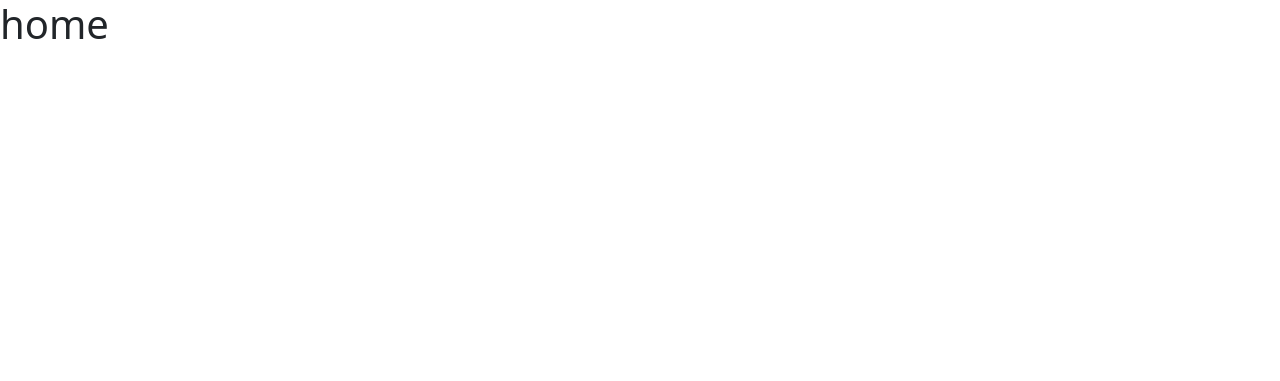
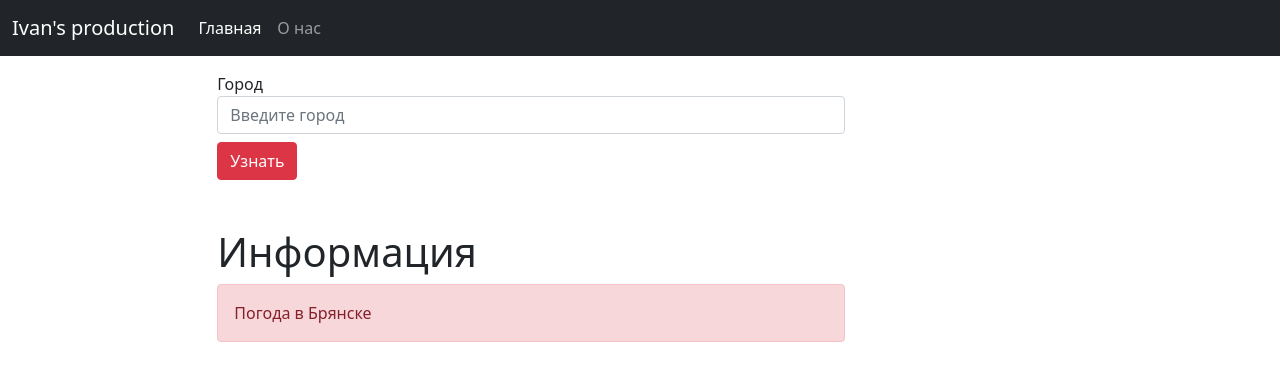
Before and after one commit to IvanSafr/WeatherShow, a Django app: page / in a window 1280 px wide. Before the commit the part shown is almost empty. Shown: the top 381 px of the page. Run offline with Django 4.2, Linux system fonts and the light colour scheme; data that the repository does not hold is empty.

Commit message:
Запрос данных погоды

```diff
--- a/WeatherShower/Weather/templates/base.html
+++ b/WeatherShower/Weather/templates/base.html
@@ -7,6 +7,45 @@
     <script src="https://cdn.jsdelivr.net/npm/bootstrap@5.0.2/dist/js/bootstrap.bundle.min.js" integrity="sha384-MrcW6ZMFYlzcLA8Nl+NtUVF0sA7MsXsP1UyJoMp4YLEuNSfAP+JcXn/tWtIaxVXM" crossorigin="anonymous"></script>
 </head>
 <body>
-    <h1>home</h1>
+<nav class="navbar navbar-expand-lg fixed-top navbar-dark bg-dark" aria-label="Main navigation">
+  <div class="container-fluid">
+    <a class="navbar-brand" href="#">Ivan's production</a>
+    <button class="navbar-toggler p-0 border-0" type="button" id="navbarSideCollapse" aria-label="Toggle navigation">
+      <span class="navbar-toggler-icon"></span>
+    </button>
+
+    <div class="navbar-collapse offcanvas-collapse" id="navbarsExampleDefault">
+      <ul class="navbar-nav me-auto mb-2 mb-lg-0">
+        <li class="nav-item">
+          <a class="nav-link active" aria-current="page" href="{% url 'home' %}">Главная</a>
+        </li>
+        <li class="nav-item">
+          <a class="nav-link" href="#">О нас</a>
+        </li>
+    </div>
+  </div>
+</nav>
+<div class = 'conteiner mt-5'>
+        <div class = 'row '>
+            <br>
+            <p></p>
+            <div class = 'col-6 offset-2'>
+                <form actoin="" >
+                    <label for="city">Город</label>
+                    <input type="text" id = 'city' class = "form-control" name="city" placeholder="Введите город">
+                    <input type="submit" name = "send" value = "Узнать" class="mt-2 btn btn-danger">
+                </form>
+                <br>
+                <br>
+                <h1>Информация</h1>
+                <div class="alert alert-danger">
+                    Погода в Брянске
+                </div>
+            </div>
+
+
+</div>
+</div>
+
 </body>
 </html>
--- a/WeatherShower/Weather/urls.py
+++ b/WeatherShower/Weather/urls.py
@@ -2,5 +2,5 @@ from django.urls import path, include
 from . import views
 
 urlpatterns = [
-    path('', views.main),
+    path('', views.main, name='home'),
     ]
--- a/WeatherShower/Weather/views.py
+++ b/WeatherShower/Weather/views.py
@@ -1,7 +1,17 @@
 from django.shortcuts import render, redirect
+import requests
 
 # Create your views here.
 
 
 def main(request):
-    return render(request, 'base.html', {'title': 'Home'})
+    appid = "6d55abc0d37e67b465e9ee20f6d69931"  # Мой ключ не работает из-за блокировки в РФ
+    appid = "0fedf62a4b48093d0fe6e0b95fe05ae2"  # Ключ преподавателя OVERONE
+
+    url = "https://api.openweathermap.org/data/2.5/weather?q={}&units=metric&appid="+ appid
+
+    city = 'Bryansk'
+
+    res = requests.get(url.format(city))
+    print(res.text)
+    return render(request, 'base.html', {'title': 'Главная'})
```
